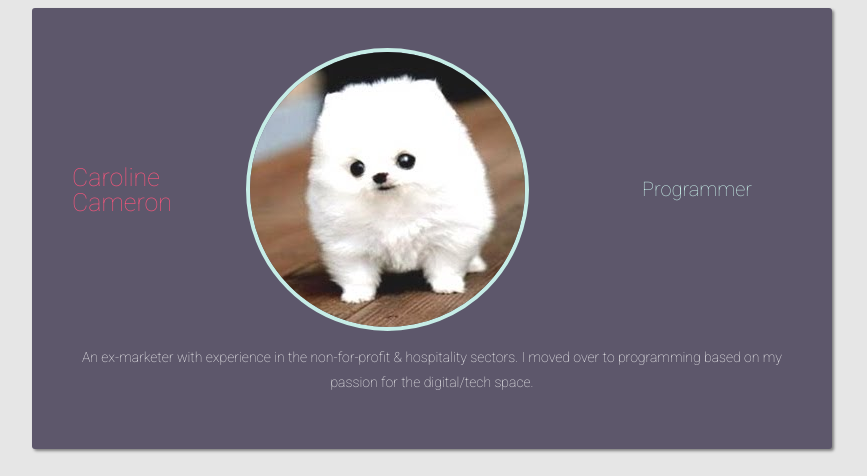
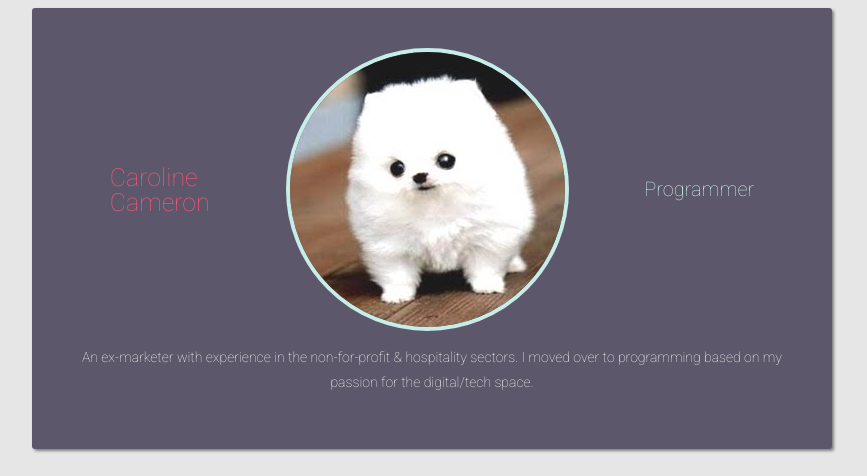
Before and after one commit to cazcam34/profile, a plain HTML site: page index.html in a window 1280 px wide. Shown: the top 476 px of the page, without its empty margins (208-1075 px from the left). Drawn offline with Linux system fonts and the light colour scheme.

Commit message:
make my profile prettier

```diff
--- a/style.css
+++ b/style.css
@@ -68,11 +68,11 @@ a:hover {
 .div-flex {
     display: flex;
     align-items: center;
-    justify-content: space-between;
+    justify-content: space-around;
 }
 
 .div-flex h2 {
-  padding: 40px;
+ /* padding: 40px;*/
 }
 
 .text-center {
```
